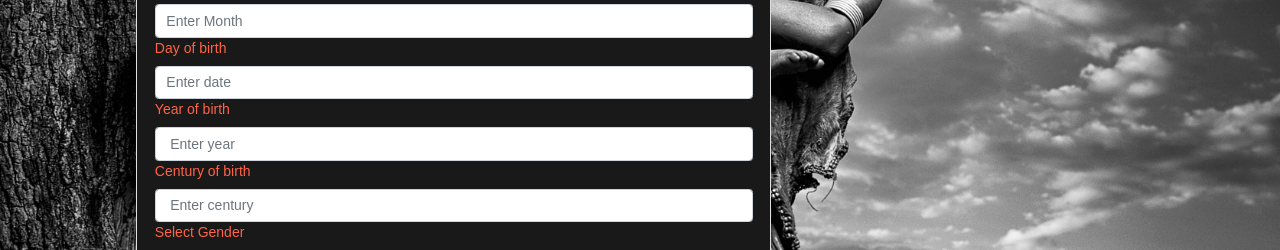
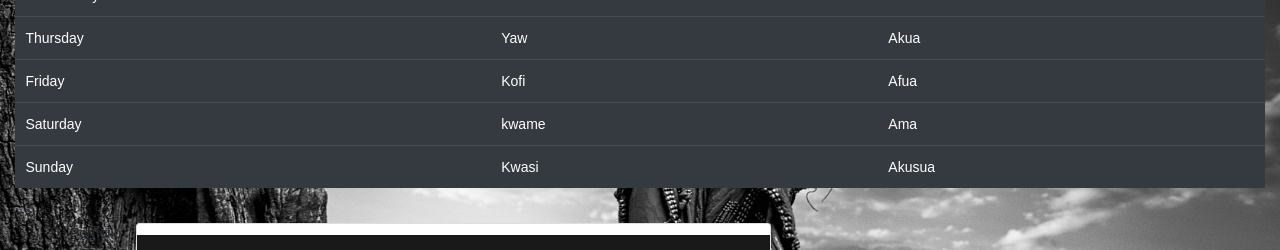
Before and after one commit to peterkush/akan, a plain HTML site: page index.html in a window 1280 px wide. Shown: the part 412-662 px from the top of the page. Drawn offline with nearby package versions, Linux system fonts and the light colour scheme.

Commit message:
first commit

```diff
--- a/index.html
+++ b/index.html
@@ -23,7 +23,7 @@
 
 
 
-        <!----- <table class="table table-dark table-hover">
+        <table class="table table-dark table-hover">
                   <thead>
                     <tr>
                       <th>Days</th>
```
